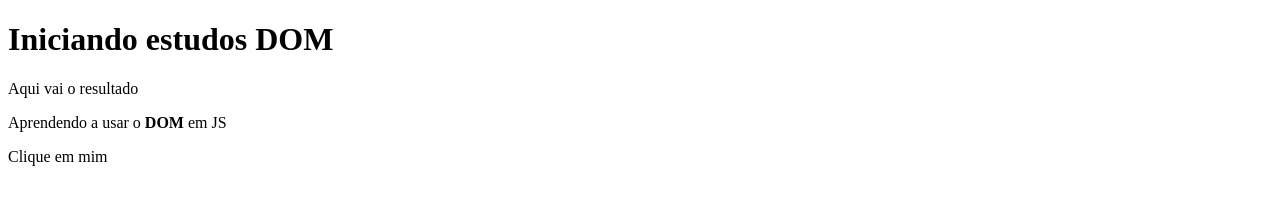
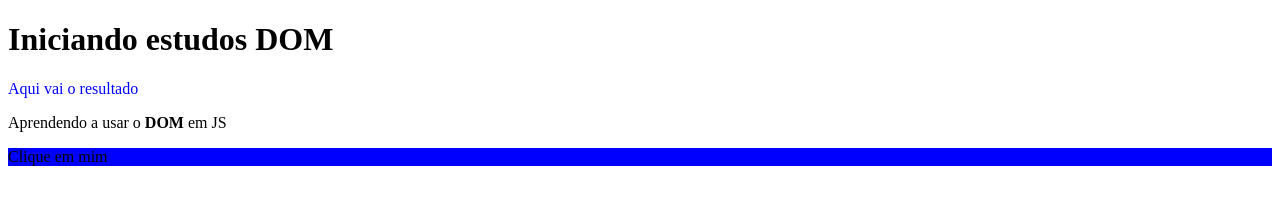
Before and after one commit to Evandroccj249/Ola-Mundo, a plain HTML site: page site-exemplo/ex003.html in a window 1280 px wide. Drawn offline with Linux system fonts and the light colour scheme.

Commit message:
Update ex003.html

```diff
--- a/site-exemplo/ex003.html
+++ b/site-exemplo/ex003.html
@@ -9,9 +9,22 @@
     <h1>Iniciando estudos DOM</h1>
     <p>Aqui vai o resultado</p>
     <p>Aprendendo a usar o <strong>DOM</strong> em JS</p>
-    <div>Clique em mim</div>
+    <div id="msg">Clique em mim</div>
     <script>
-        window.document.write
+        var corpo = window.document.body
+        var p1 = window.document.getElementsByTagName('p')[0]
+        // window.document.write(p1.innerText)
+        p1.style.color = 'blue'
+        // corpo.style.background = 'black'
+
+        /* var d = window.document.getElementById('msg')
+        d.style.background = 'green'
+        d.innerText = 'Estou aguardando...'
+        */
+
+        var d = window.document.querySelector('div#msg')
+        d.style.background = 'blue'
+
     </script>
 </body>
 </html>
```
